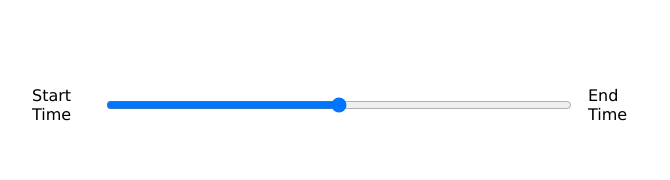
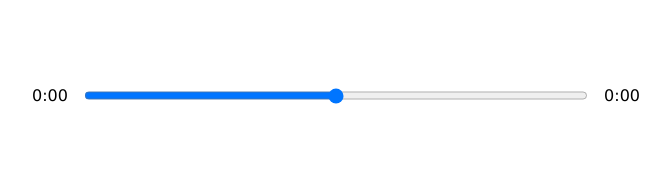
Before and after one commit to slawoe/react-musicapp, a React (Create React App) app: page / in a window 1280 px wide. Shown: the part 410-590 px from the top of the page, without its empty margins (304-974 px from the left). Built offline with nearby package versions, Linux system fonts and the light colour scheme.

Commit message:
Add current time and duration wit singInfo state

```diff
--- a/src/components/Player.js
+++ b/src/components/Player.js
@@ -1,4 +1,4 @@
-import { useRef } from "react";
+import { useRef, useState } from "react";
 
 import { FontAwesomeIcon } from "@fortawesome/react-fontawesome";
 import {
@@ -8,17 +8,31 @@
 } from "@fortawesome/free-solid-svg-icons";
 
 const Player = ({ currentSong, isPlaying, setIsPlaying }) => {
+  const [songInfo, setSongInfo] = useState({
+    currentTime: null,
+    duration: null,
+  });
   const audioRef = useRef(null);
   const playSongHandler = () => {
     isPlaying ? audioRef.current.pause() : audioRef.current.play();
     setIsPlaying(!isPlaying);
   };
+  const timeUpdateHandler = (e) => {
+    const current = e.target.currentTime;
+    const duration = e.target.duration;
+    setSongInfo({ ...songInfo, currentTime: current, duration });
+  };
+  const getTime = (time) => {
+    return (
+      Math.floor(time / 60) + ":" + ("0" + Math.floor(time % 60)).slice(-2)
+    );
+  };
   return (
     <div className="player">
       <div className="time-control">
-        <span>Start Time</span>
+        <span>{getTime(songInfo.currentTime)}</span>
         <input type="range"></input>
-        <span>End Time</span>
+        <span>{getTime(songInfo.duration)}</span>
       </div>
       <div className="play-control">
         <FontAwesomeIcon className="skip-back" icon={faAngleLeft} size="2x" />
@@ -34,7 +48,11 @@
           size="2x"
         />
       </div>
-      <audio ref={audioRef} src={currentSong.audio} />
+      <audio
+        ref={audioRef}
+        onTimeUpdate={timeUpdateHandler}
+        src={currentSong.audio}
+      />
     </div>
   );
 };
```
